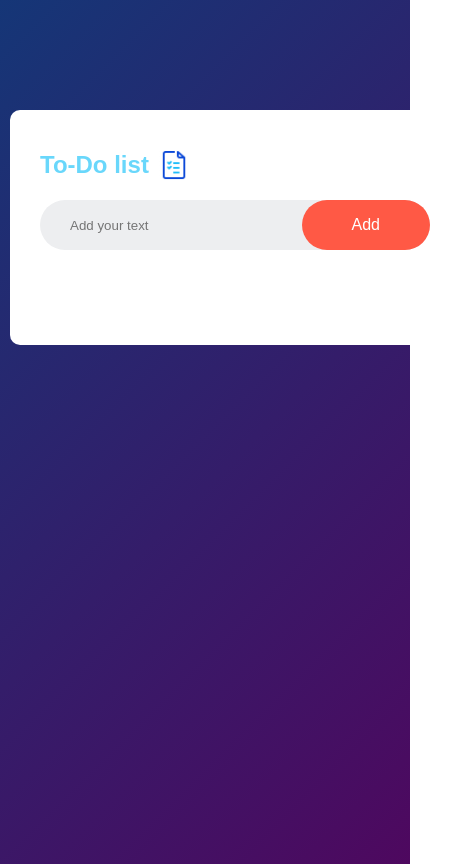
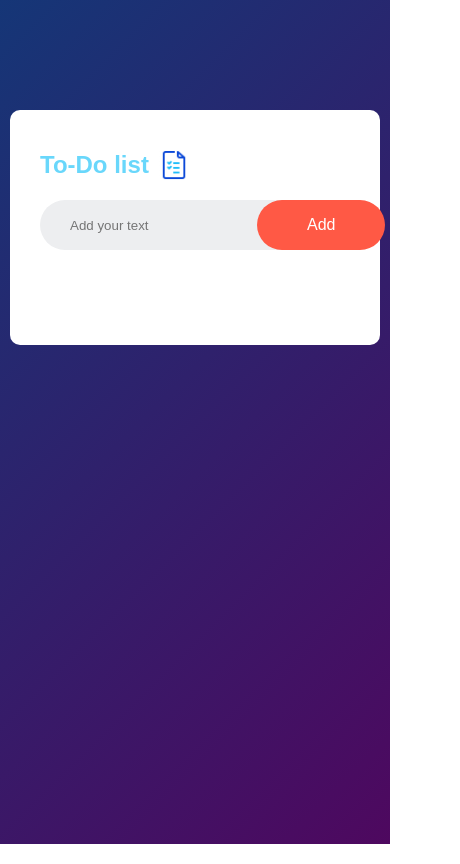
Before and after one commit to Bijoy-Prasad-Modi/Projects, a plain HTML site: page To-do App/index.html in a window 390 px wide. Shown: the whole page, 460 px wide, since content can reach past the window. Drawn offline with Linux system fonts and the light colour scheme.

Commit message:
box-sizing propety being added

```diff
--- a/To-do App/styles.css
+++ b/To-do App/styles.css
@@ -2,9 +2,11 @@
 margin: 0;
 padding: 0;
 font-family: 'Poppins', sans-serif;
+box-sizing: border-box;
 
 }
 .container{
+    overflow: auto;
 width: 100%;
 min-height: 100vh;
 background: linear-gradient(135deg, #153677, #4e085f);
@@ -17,6 +19,7 @@ background: #fff;
 margin: 100px auto 20px;
 padding: 40px 30px 70px;
 border-radius: 10px;
+
 }
 .todo-app h2{
     color: #69D7FB;
@@ -98,3 +101,8 @@ ul li span:hover{
     color: #ff5945;
     background-color: #edeef0 ;
 }
+@media only screen and (max-width: 540px) {
+    .todo-app{
+      width: 100%;
+    }
+  }
```
Also changed, not shown: To-do App/index.html (+1 -1 lines).
